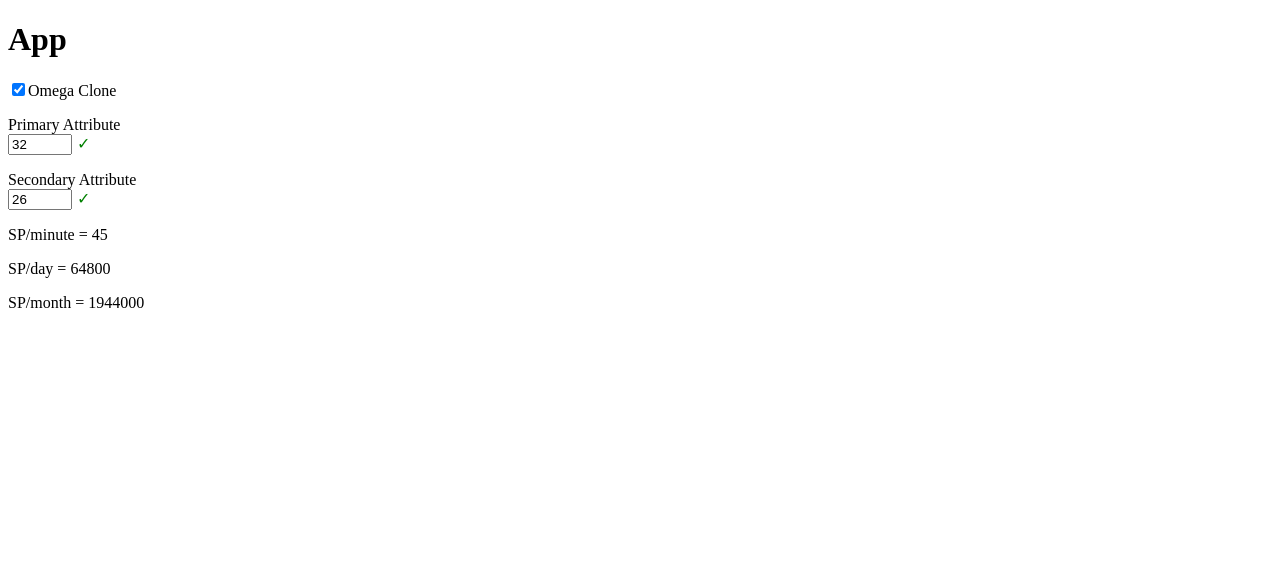
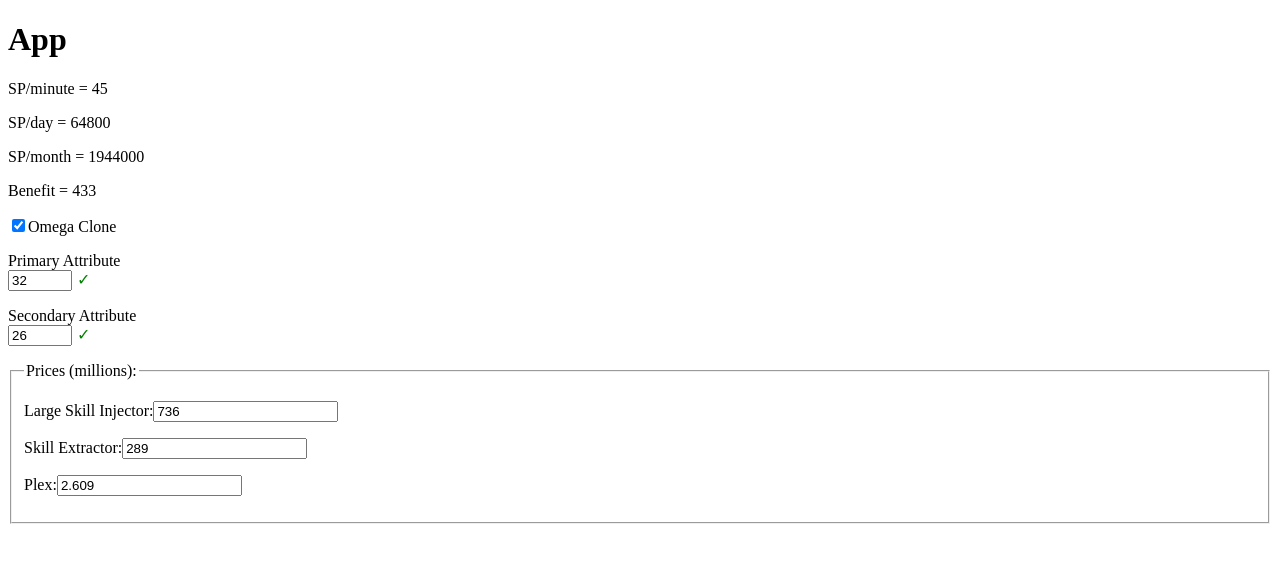
Before and after one commit to leelusama/eve-sp-farm, a React (Create React App) app: page / in a window 1280 px wide. Shown: the top 562 px of the page. Built offline with nearby package versions, Linux system fonts and the light colour scheme.

Commit message:
add benefit calculate

```diff
--- a/src/components/App/App.js
+++ b/src/components/App/App.js
@@ -9,6 +9,9 @@ class App extends React.Component {
       omegaClone: true,
       primaryAttribute: 32,
       secondaryAttribute: 26,
+      largeSkillInjectorPrice: 736,
+      skillExtractorPrice: 289,
+      plexPrice: 2.609,
     };
 
     this.handleChange = this.handleChange.bind(this);
@@ -23,6 +26,9 @@ class App extends React.Component {
         break;
       case 'primaryAttribute':
       case 'secondaryAttribute':
+      case 'largeSkillInjectorPrice':
+      case 'skillExtractorPrice':
+      case 'plexPrice':
         this.setState({ [name]: Number(value) });
         break;
       default:
@@ -35,22 +41,40 @@ class App extends React.Component {
   }
 
   calculate() {
-    const { omegaClone, primaryAttribute, secondaryAttribute } = this.state;
+    const {
+      omegaClone,
+      primaryAttribute,
+      secondaryAttribute,
+      largeSkillInjectorPrice,
+      skillExtractorPrice,
+      plexPrice,
+    } = this.state;
+
     const omegaMod = omegaClone ? 1 : 0.5;
     const spPerMinute =
       (primaryAttribute + secondaryAttribute * 0.5) * omegaMod;
     const spPerDay = spPerMinute * 60 * 24;
     const spPerMonth = spPerDay * 30;
 
-    return [spPerMinute, spPerDay, spPerMonth];
+    const injectorsPerMonth = spPerMonth / (500 * 1000);
+
+    const benefit =
+      (largeSkillInjectorPrice - skillExtractorPrice) * injectorsPerMonth -
+      plexPrice * 500;
+
+    return { spPerMinute, spPerDay, spPerMonth, benefit };
   }
   render() {
     const { omegaClone, primaryAttribute, secondaryAttribute } = this.state;
-    const [spPerMinute, spPerDay, spPerMonth] = this.calculate();
+    const { spPerMinute, spPerDay, spPerMonth, benefit } = this.calculate();
 
     return (
       <div>
         <h1>App</h1>
+        <p>SP/minute = {spPerMinute}</p>
+        <p>SP/day = {spPerDay}</p>
+        <p>SP/month = {spPerMonth}</p>
+        <p>Benefit = {benefit.toFixed()}</p>
         <SPCalculatorForm
           omegaClone={omegaClone}
           primaryAttribute={primaryAttribute}
@@ -58,9 +82,44 @@ class App extends React.Component {
           onChange={this.handleChange}
           onSubmit={this.handleSubmit}
         />
-        <p>SP/minute = {spPerMinute}</p>
-        <p>SP/day = {spPerDay}</p>
-        <p>SP/month = {spPerMonth}</p>
+
+        <form onSubmit={this.handleSubmit}>
+          <fieldset>
+            <legend>Prices (millions):</legend>
+            <p>
+              <label htmlFor='largeSkillInjectorPrice'>
+                Large Skill Injector:
+              </label>
+              <input
+                id='largeSkillInjectorPrice'
+                type='number'
+                name='largeSkillInjectorPrice'
+                value={this.state.largeSkillInjectorPrice}
+                onChange={this.handleChange}
+              />
+            </p>
+            <p>
+              <label htmlFor='skillExtractorPrice'>Skill Extractor:</label>
+              <input
+                id='skillExtractorPrice'
+                type='number'
+                name='skillExtractorPrice'
+                value={this.state.skillExtractorPrice}
+                onChange={this.handleChange}
+              />
+            </p>
+            <p>
+              <label htmlFor='plexPrice'>Plex:</label>
+              <input
+                id='plexPrice'
+                type='number'
+                name='plexPrice'
+                value={this.state.plexPrice}
+                onChange={this.handleChange}
+              />
+            </p>
+          </fieldset>
+        </form>
       </div>
     );
   }
```
